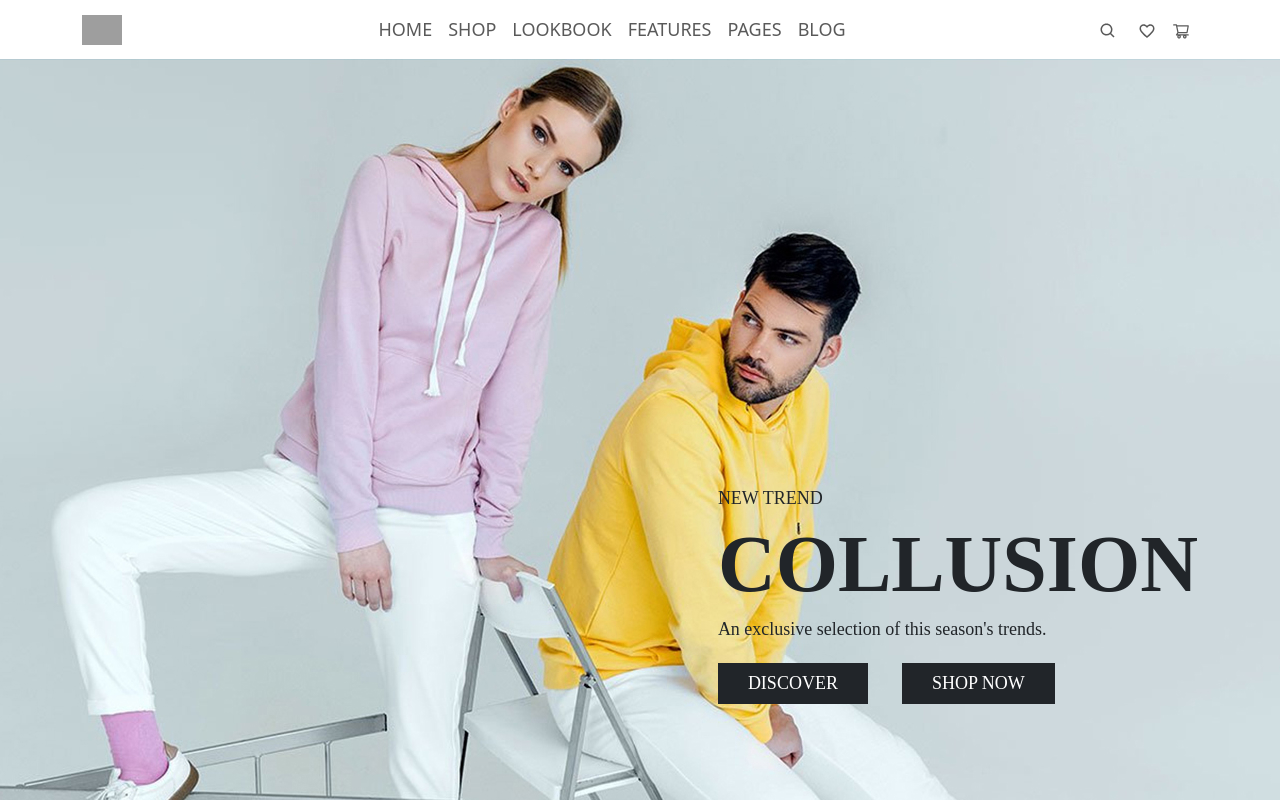
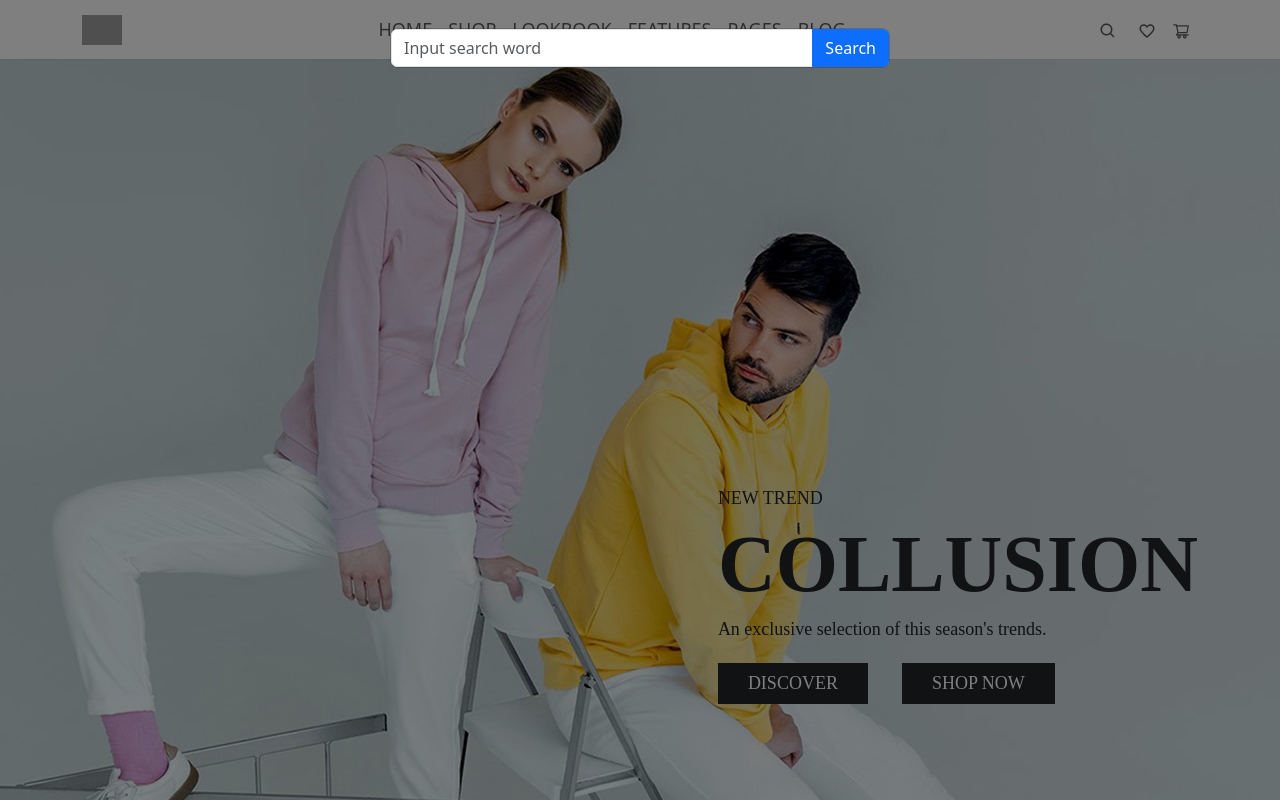
Before and after one commit to E-gap/ice-cream-polar-site, a React (Create React App) app: page / in a window 1280 px wide. Both pictures are taken after a click on the button 1108 px from the left and 29 px from the top of the page. Shown: the top 800 px of the page. Built offline with nearby package versions, Linux system fonts and the light colour scheme; grey boxes are pictures that could not be loaded.

Commit message:
add modal search

```diff
--- a/src/components/Header/Header.jsx
+++ b/src/components/Header/Header.jsx
@@ -7,8 +7,16 @@
 import { MdFavoriteBorder } from "react-icons/md";
 import { AiOutlineShoppingCart } from "react-icons/ai";
 import logo from "../../images/logo.png";
+import { useState } from "react";
+import Modal from "react-bootstrap/Modal";
+import InputGroup from "react-bootstrap/InputGroup";
+import Form from "react-bootstrap/Form";
 
 const Header = () => {
+  const [isModalOpen, setIsModalOpen] = useState(false);
+
+  const handleClose = () => setIsModalOpen(false);
+  const handleShow = () => setIsModalOpen(true);
   return (
     <header className={css.header}>
       <Navbar>
@@ -37,7 +45,11 @@
             </Nav.Link>
           </Nav>
           <Nav>
-            <Button variant="link" className={css.searchButton}>
+            <Button
+              variant="link"
+              className={css.searchButton}
+              onClick={handleShow}
+            >
               <BiSearch className={css.icon} />
             </Button>
             <Nav.Link href="/favorites" className={`${css.navlink}`}>
@@ -47,6 +59,17 @@
               <AiOutlineShoppingCart className={css.icon} />
             </Nav.Link>
           </Nav>
+          <Modal show={isModalOpen} onHide={handleClose}>
+            <InputGroup>
+              <Form.Control
+                placeholder="Input search word"
+                aria-label="Input search word"
+              />
+              <Button variant="primary" onClick={handleClose}>
+                Search
+              </Button>
+            </InputGroup>
+          </Modal>
         </Container>
       </Navbar>
     </header>
```
